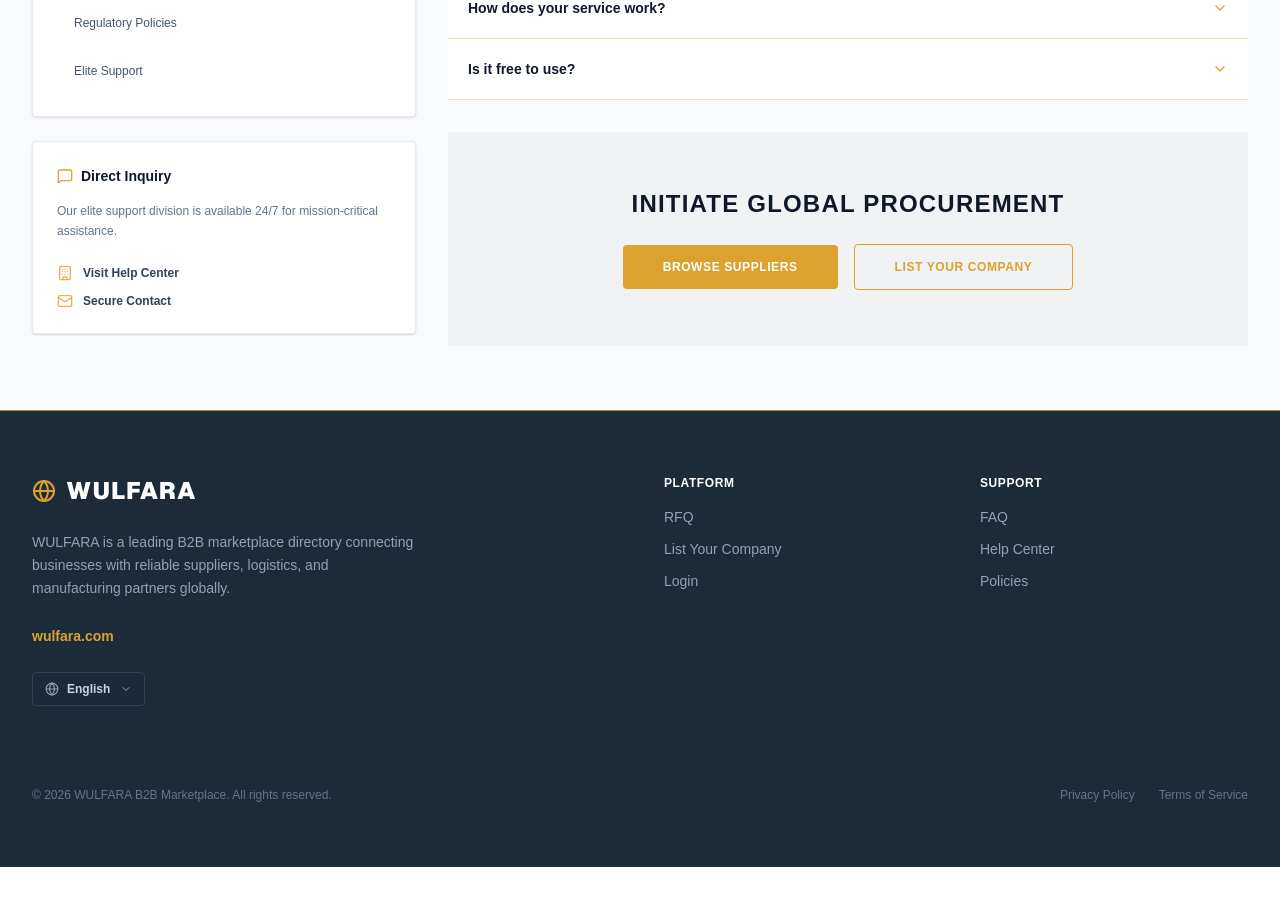
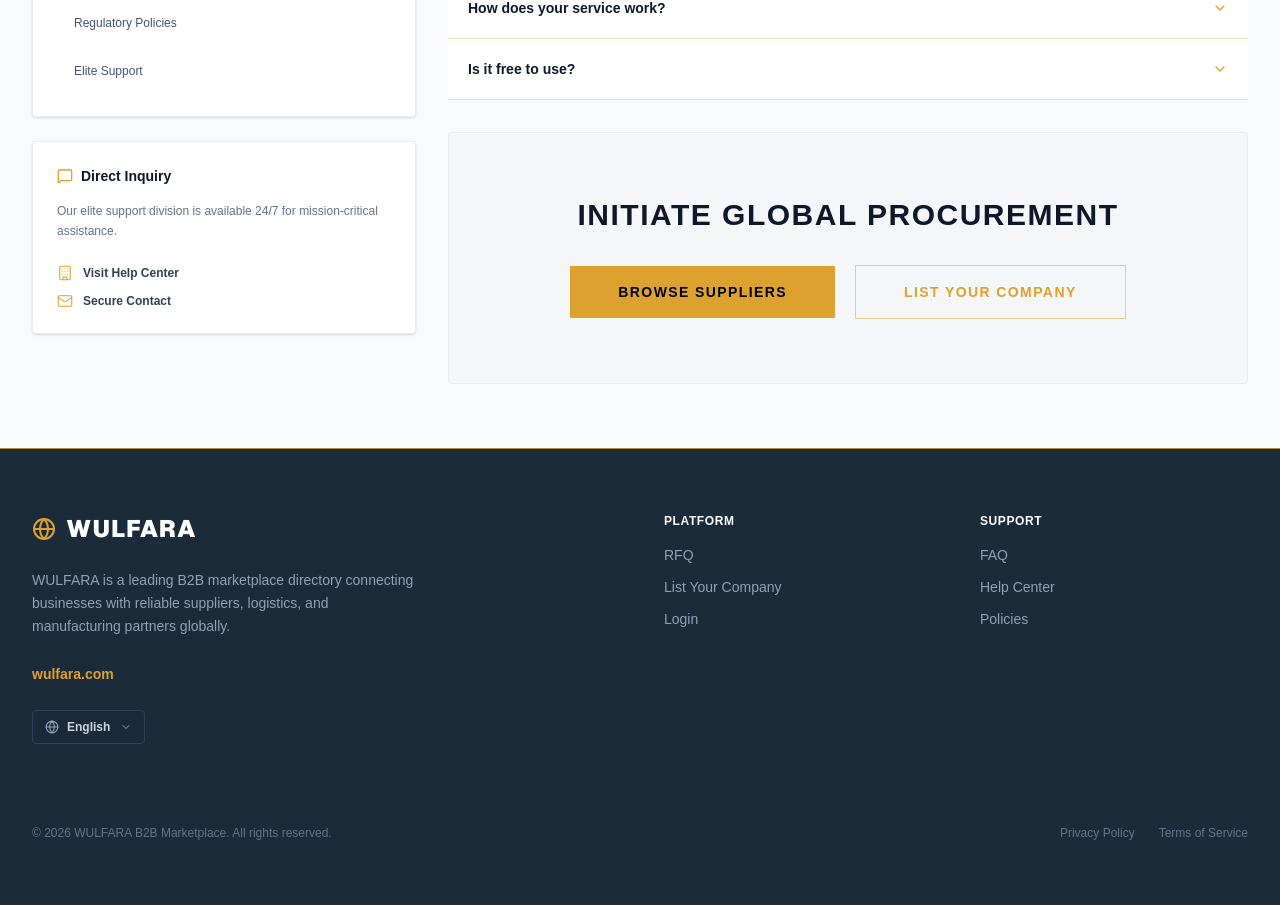
Before and after one commit to iam-rajuan/wulfara-website, a Next.js app: page /faq in a window 1280 px wide. Shown: the part 800-1705 px from the top of the page. Before the commit the page ends 1667 px from the top, so only its background shows below. Built offline with nearby package versions, Linux system fonts and the light colour scheme.

Commit message:
Restyle FaqFooterCta to match screenshot design

```diff
--- a/src/components/faq/FaqFooterCta.tsx
+++ b/src/components/faq/FaqFooterCta.tsx
@@ -4,20 +4,20 @@ import React from "react";
 
 export default function FaqFooterCta() {
   return (
-    <div className="bg-[#f1f2f3] rounded p-10 sm:p-14 text-center space-y-6 mt-8">
-      <h4 className="text-xl sm:text-2xl font-black text-slate-900 tracking-wider uppercase">
+    <div className="bg-[#f5f6f8] border border-slate-200/60 rounded-sm p-10 sm:p-16 text-center space-y-8 mt-8">
+      <h4 className="text-2xl sm:text-3xl font-black text-slate-900 tracking-wider uppercase">
         INITIATE GLOBAL PROCUREMENT
       </h4>
-      <div className="flex flex-col sm:flex-row items-center justify-center gap-4">
+      <div className="flex flex-col sm:flex-row items-center justify-center gap-5">
         <a
           href="#features"
-          className="w-full sm:w-auto rounded bg-[#dca12f] hover:bg-[#c99126] text-white px-10 py-3.5 text-xs font-bold transition-all text-center uppercase tracking-wider"
+          className="w-full sm:w-auto bg-[#dca12f] hover:bg-[#c99126] text-slate-950 px-12 py-4 text-sm font-bold transition-all text-center uppercase tracking-widest"
         >
           BROWSE SUPPLIERS
         </a>
         <a
           href="#list-company"
-          className="w-full sm:w-auto rounded border border-[#dca12f] bg-transparent text-[#dca12f] hover:bg-[#dca12f]/10 px-10 py-3.5 text-xs font-bold transition-all text-center uppercase tracking-wider"
+          className="w-full sm:w-auto border border-[#dca12f]/50 bg-transparent text-[#dca12f] hover:bg-[#dca12f]/5 px-12 py-4 text-sm font-bold transition-all text-center uppercase tracking-widest"
         >
           LIST YOUR COMPANY
         </a>
```
